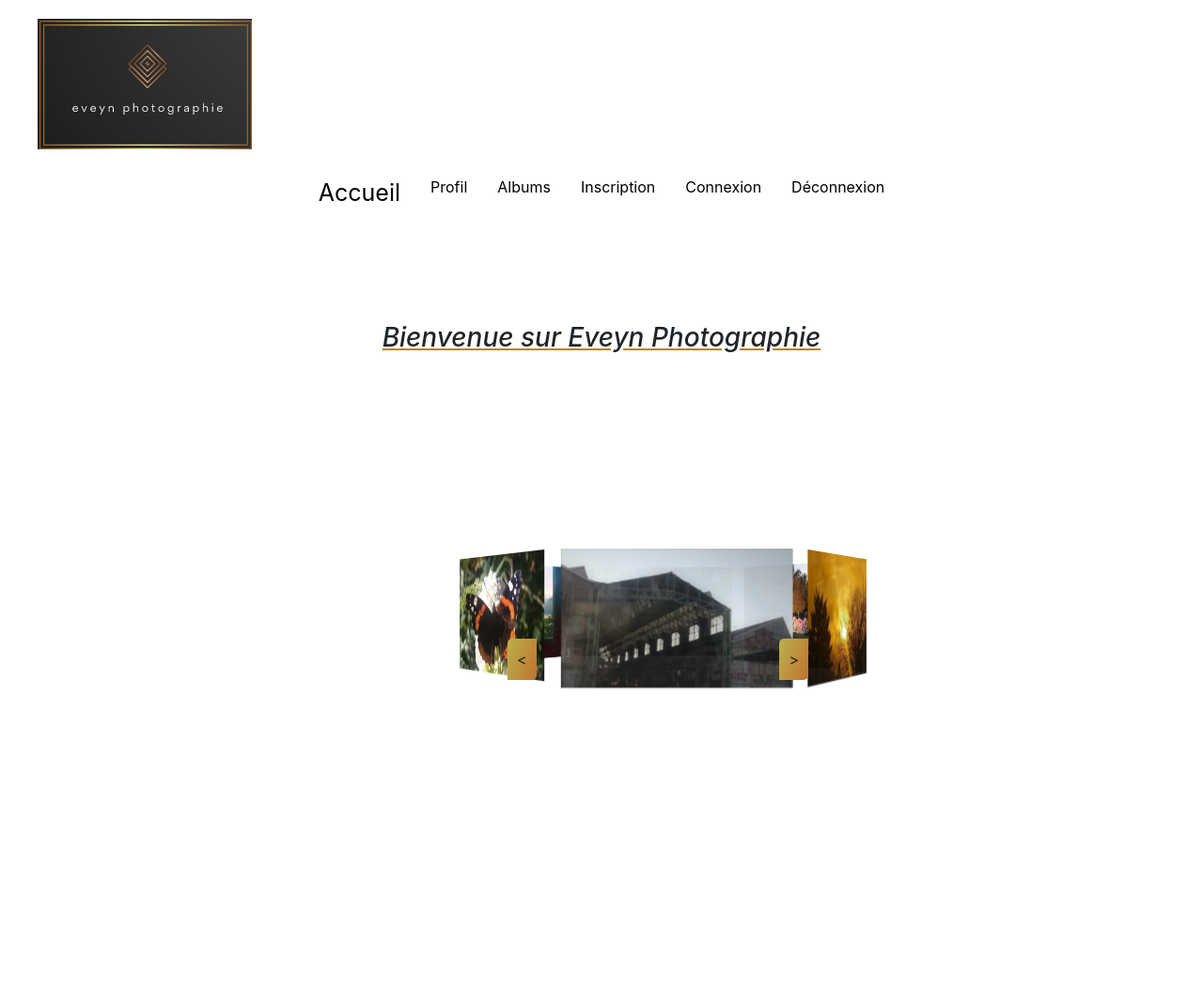
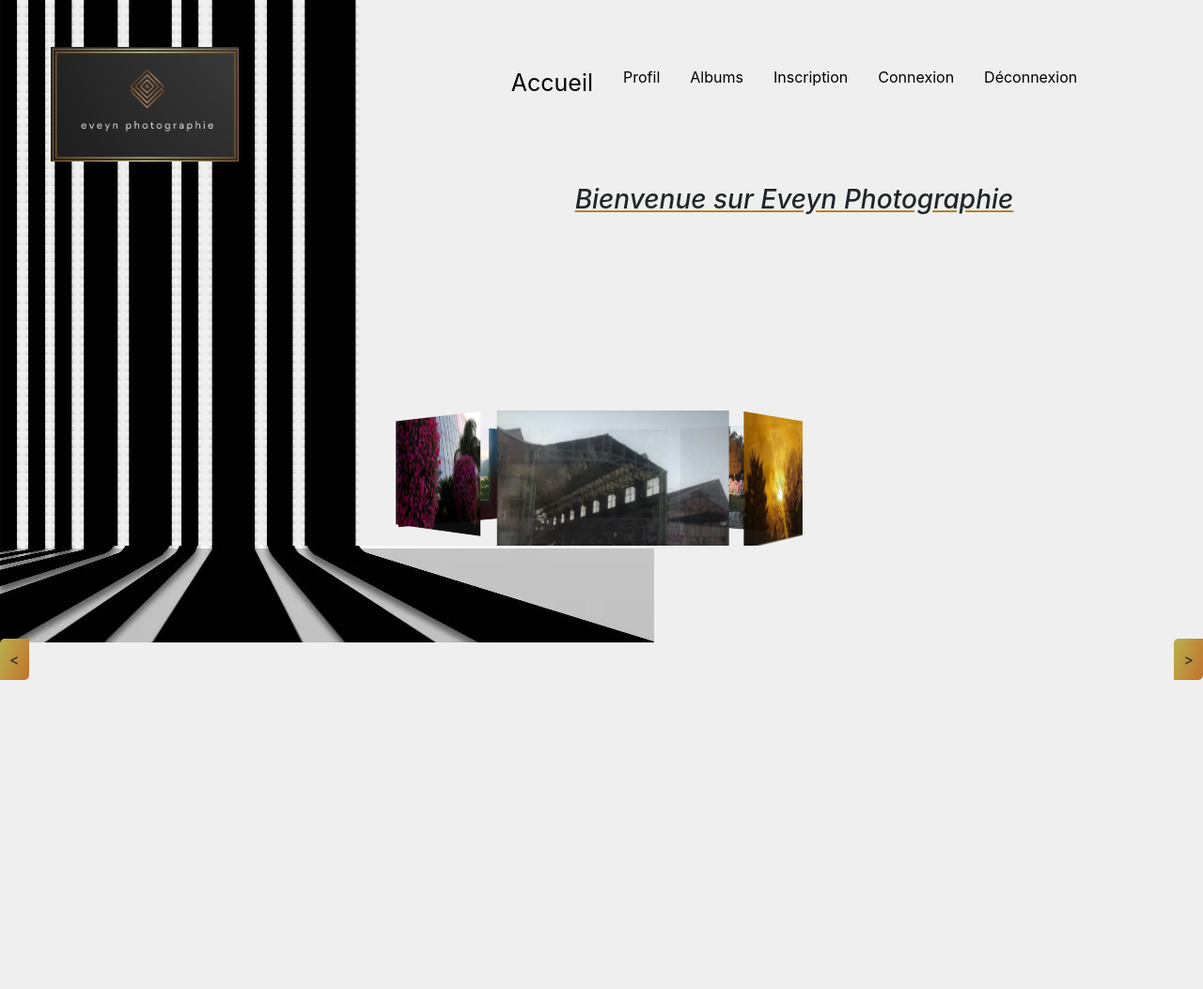
Before and after one commit to Eveyn-6/projet, a PHP site: page / in a window 1280 px wide. Shown: the whole page at 94% size. Before the commit the page ends 734 px from the top, so only its background shows below. Run offline with PHP 8.4, Linux system fonts and the light colour scheme.

Commit message:
mediaqueries

```diff
--- a/public/css/style.css
+++ b/public/css/style.css
@@ -2,6 +2,10 @@
     margin-top: 20px;
     margin-bottom: 20px;
     margin-left: 40px;
+}
+
+.nav {
+    margin-top: 50px;
 }
 
 a {
@@ -25,7 +29,7 @@
     text-align: center;
     text-decoration-color: rgb(182, 131, 37);
     font-style: italic;
-    margin-top: 90px;
+    margin-top: 60px;
     padding: 20px;
 }
 
@@ -82,7 +86,7 @@
     min-width: 100px;
     max-width: 200px;
     margin: 0 30px;
-    margin-top: 25px;
+    margin-top: 155px;
     background: transparent;
     border: none;
     border-radius: calc(.25rem - 1px);
@@ -113,11 +117,12 @@
     position: relative;
     perspective: 1000px;
     margin-top: 200px;
+    margin-bottom: 20px;
+    margin-left: 100px;
 }
 
 .carousel {
     height: 100%;
-    width: 200%;
     position: absolute;
     transform-style: preserve-3d;
     transition: transform 1s;
@@ -170,9 +175,94 @@
 }
 
 .next {
-    right: 420px;
+    right: 0px;
 }
 
 .prev {
-    left: 540px;
+    left: 0px;
 }
+
+body {
+    background-color: #efefef;
+    margin: 0;
+}
+
+.left {
+    background-image: url('https://github.com/Eveyn-6/projet/raw/master/public/images/bgl.jpg');
+    width: 100px;
+    flex-shrink: 0;
+    flex-grow: 0;
+}
+
+.footer {
+    background-image: url('https://github.com/Eveyn-6/projet/raw/master/public/images/bgf.jpg');
+    background-repeat: no-repeat;
+    height: 472px;
+}
+
+#logo_left {
+    margin-left: 54px;
+    margin-top: 50px;
+    width: 200px;
+    display: none;
+}
+
+#logo_content {
+    margin: auto;
+    margin-left: 100px;
+    width: 200px;
+}
+
+@media (min-width: 576px) {
+    .left {
+        width: 130px;
+    }
+    #logo_content {
+        margin-left: 10px;
+    }
+}
+
+@media (min-width: 768px) {
+    .left {
+        width: 230px;
+    }
+    #logo_content {
+        margin-left: 10px;
+    }
+}
+
+@media (min-width: 992px) {
+    .left {
+        width: 430px;
+    }
+    #logo_left {
+        display: block;
+    }
+    #logo_content {
+        display: none;
+    }
+}
+
+@media (min-width: 1200px) {
+    .left {
+        width: 410px;
+    }
+}
+
+.footer {
+    background-image: url('https://eveyn-6.github.io/projet/public/images/bgf.jpg');
+}
+
+.wrapper {
+    display: flex;
+    align-items: stretch;
+    min-height: calc(100vh - 472px);
+}
+
+.content {
+    background-color: #efefef;
+    flex-shrink: 1;
+    flex-grow: 1;
+    padding: 12px;
+    overflow: hidden;
+}
--- a/view/albumView.php
+++ b/view/albumView.php
@@ -10,7 +10,7 @@
     </div>
 
     <div id="med-card" class="card mb-3">
-      <img id="image_index"class="card-img-top" src="public/images/nature/buterfly.jpg" alt="buterfly image">
+      <img id="image_index"class="card-img-top" src="public/images/nature/Nature.jpg" alt="buterfly image">
       <div class="card-body">
        <a class="nav-link" href="index.php?action=natureView" > <h6 class="card-title">Nature</h6></a>
         <p class="card-text"> </p>
--- a/view/homeView.php
+++ b/view/homeView.php
@@ -8,7 +8,7 @@
     <div class="item" id="c"><img src="public/images/urbex/urbex_sunset_wall1.jpg" class="d-block w-100" alt="urbex_sunset_wall"id="carousel"></div>
     <div class="item" id="d"><img src="public/images/nature/arbre.jpg" class="d-block w-100" alt="nature_arbre"id="carousel"></div>
     <div class="item" id="e"><img src="public/images/urbex/urbexAccueil.jpg" class="d-block w-100" alt="urbexAccueil"id="carousel"></div>
-    <div class="item" id="f"><img src="public/images/nature/buterfly.jpg" class="d-block w-100" alt="nature_butterfly"id="carousel"></div>
+    <div class="item" id="f"><img src="public/images/nature/Nature.jpg" class="d-block w-100" alt="nature_city"id="carousel"></div>
   </div>
 </div>
 <div class="next">></div>
--- a/view/templates.php
+++ b/view/templates.php
@@ -8,11 +8,13 @@
     <link rel="stylesheet" href="public/css/style.css">
 </head>
     <body>
+      <div class="wrapper">
+      <div class="left"><a href="index.php?action=home"><img id="logo_left" src="public/images/logo7.png" alt="logo Eveyn photographie"/></a> </div>
+      <div class="content">
     <header class="header">
- <a href="index.php?action=home"><img id="logo" src="public/images/logo7.png" alt="logo Eveyn photographie"</a>
-    <ul id="nav" class="nav justify-content-center">
+ <a href="index.php?action=home"><img id="logo_content" src="public/images/logo7.png" alt="logo Eveyn photographie"/></a>
+  <ul id="nav" class="nav justify-content-center">
     <li class="nav-item">
-
           <a  class="nav-link active" href="index.php?action=home" id="accueil"> <div id="accueil_link"> Accueil</div></a>
         </li>  <li class="nav-item">
           <a class="nav-link" href="index.php?action=profil"><div id="navbar">Profil</div></a>
@@ -34,7 +36,10 @@
       </ul>
  </header>
         <?= $content ?>
-
+        </div>
+        </div>
+     <div class="footer">
+     </div>
 <script src="https://code.jquery.com/jquery-3.5.1.slim.min.js"
     integrity="sha384-DfXdz2htPH0lsSSs5nCTpuj/zy4C+OGpamoFVy38MVBnE+IbbVYUew+OrCXaRkfj"
     crossorigin="anonymous"></script>
```
Also changed, not shown: public/images/bgf.jpg, public/images/nature/Nature.jpg (added), public/images/nature/flower.jpg (added), public/images/wall.jpg (added), public/images/wallp.jpg (added).
